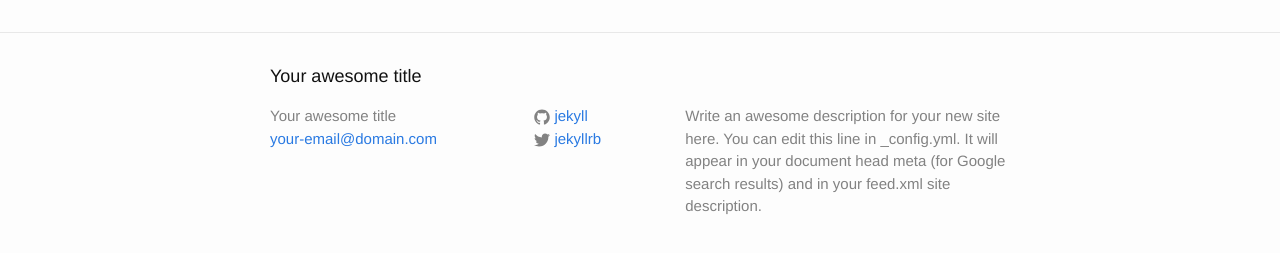
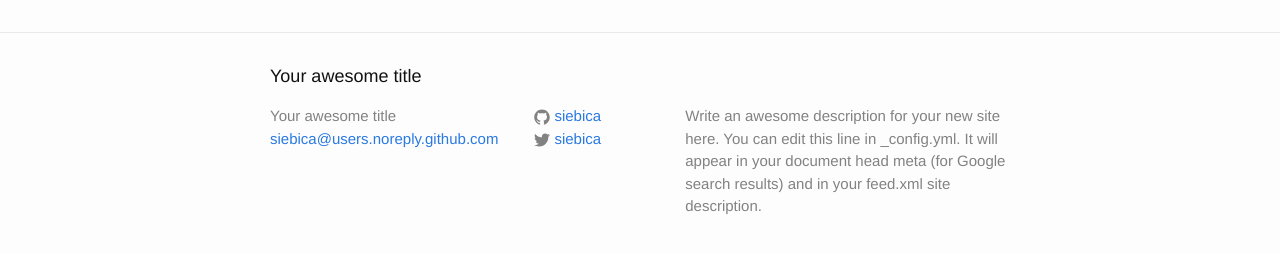
Before and after one commit to limotow/siebica.github.io, a Jekyll site: the page built from index.html, in a window 1280 px wide. Shown: the part 264-517 px from the top of the page. Built offline with Jekyll 4.4.1, drawn with Linux system fonts in a browser that asks for light colours.

Commit message:
Commit from OnePlus One

```diff
--- a/_config.yml
+++ b/_config.yml
@@ -1,14 +1,14 @@
 # Site settings
 title: Your awesome title
-email: your-email@domain.com
+email: siebica@users.noreply.github.com
 description: > # this means to ignore newlines until "baseurl:"
   Write an awesome description for your new site here. You can edit this
   line in _config.yml. It will appear in your document head meta (for
   Google search results) and in your feed.xml site description.
 baseurl: "" # the subpath of your site, e.g. /blog/
 url: "http://yourdomain.com" # the base hostname & protocol for your site
-twitter_username: jekyllrb
-github_username:  jekyll
+twitter_username: siebica
+github_username:  siebica
 
 # Build settings
 markdown: kramdown
```
